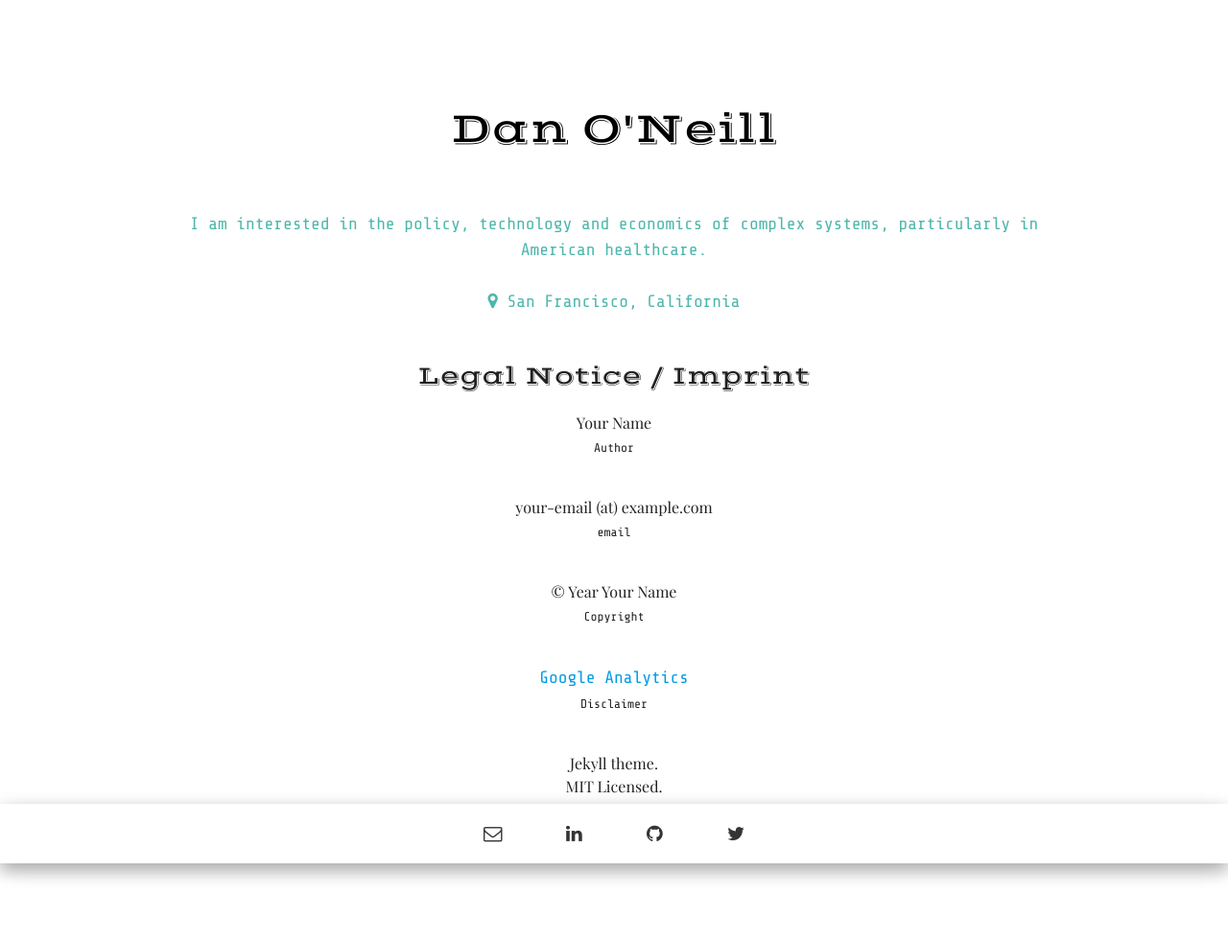
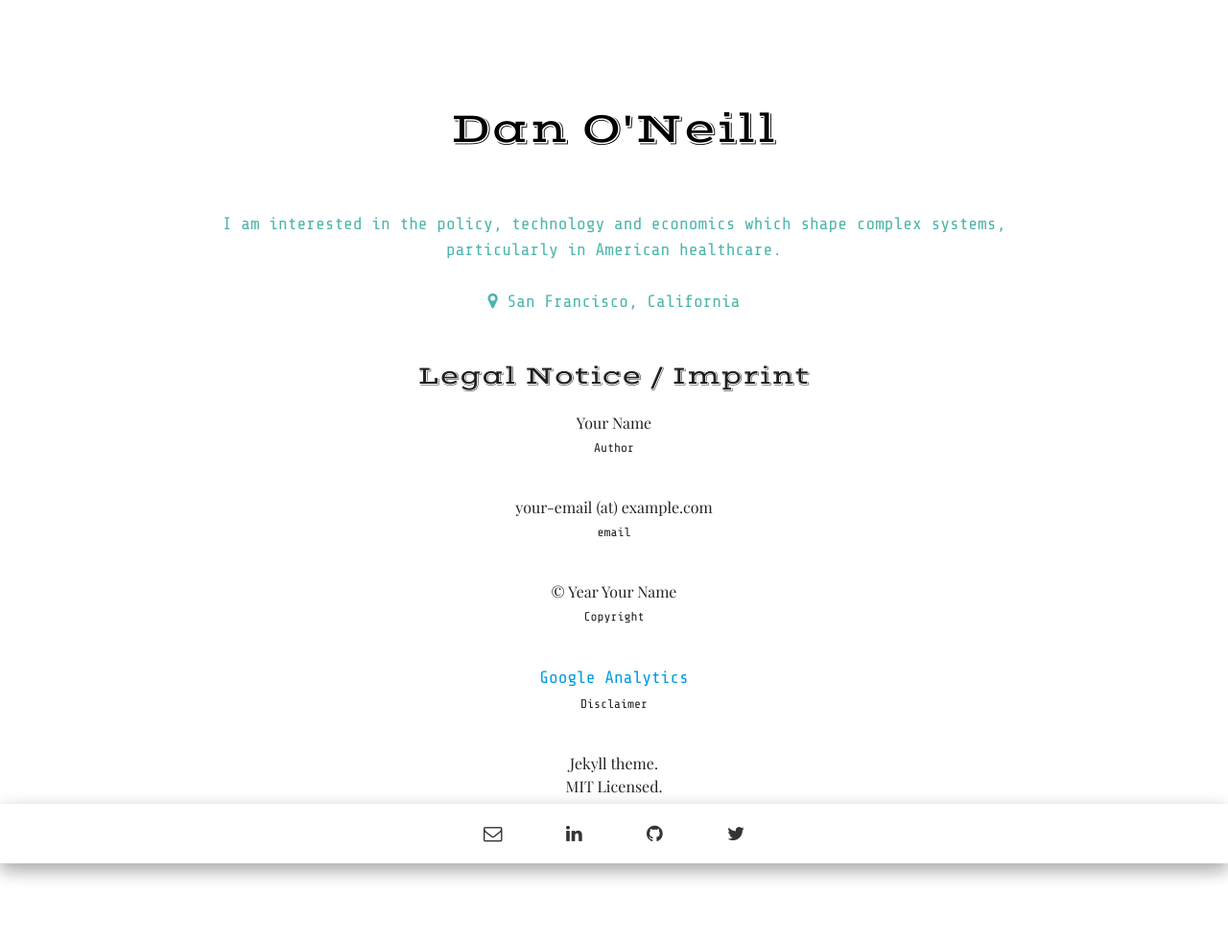
Before and after one commit to danielponeill/danielponeill.github.io, a Jekyll site: the page built from imprint.html, in a window 1280 px wide. Shown: the whole page at 96% size. Built offline with Jekyll 4.4.1, drawn with Linux system fonts in a browser that asks for light colours; some web fonts are replaced.

Commit message:
Update _config.yml

```diff
--- a/_config.yml
+++ b/_config.yml
@@ -1,6 +1,6 @@
 title: "Dan O'Neill"
 description: "Personal website of Daniel P. O'Neill, digital health executive and health policy fellow.  Home for my occasional brainstorms."
-about: "I am interested in the policy, technology and economics of complex systems, particularly in American healthcare."
+about: "I am interested in the policy, technology and economics which shape complex systems, particularly in American healthcare."
 location: "San Francisco, California"
 email: dan@dponeill.com
 baseurl: ""
```
